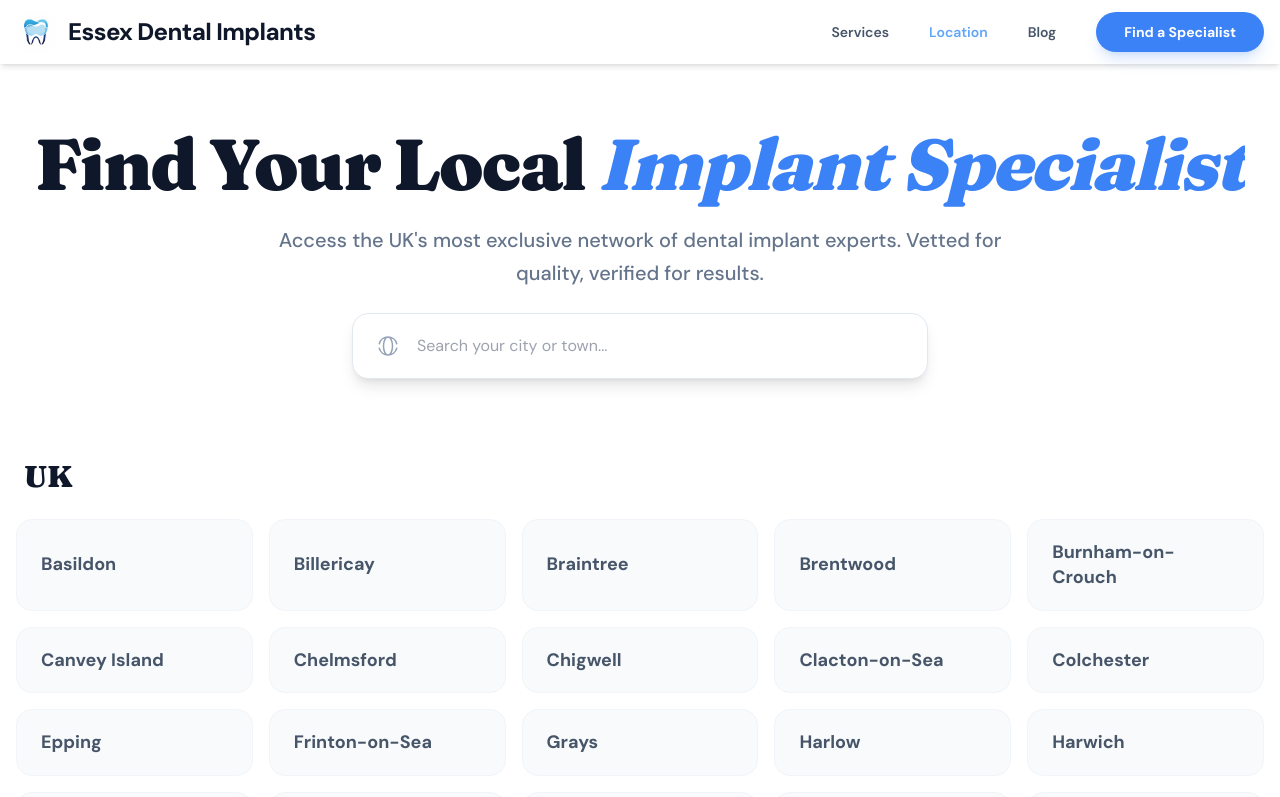
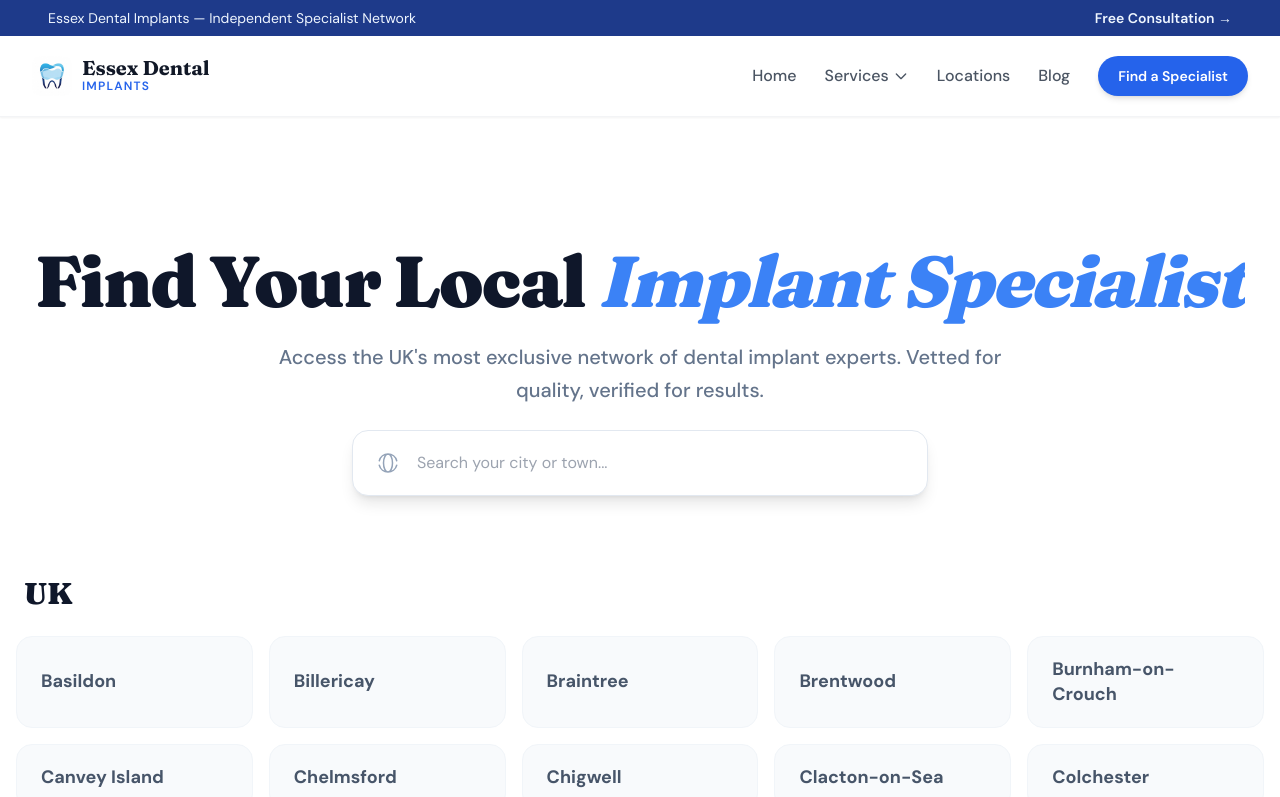
Before and after one commit to nahadgur/ultimessexx, a Next.js app: page /location in a window 1280 px wide. Shown: the top 797 px of the page. Built offline with nearby package versions, Linux system fonts and the light colour scheme.

Commit message:
Update Navigation.tsx

```diff
--- a/components/Navigation.tsx
+++ b/components/Navigation.tsx
@@ -5,6 +5,7 @@ import Link from 'next/link';
 import Image from 'next/image';
 import { usePathname } from 'next/navigation';
 import { Menu, X } from './Icons';
+import { SERVICES } from '@/lib/data';
 
 interface NavigationProps {
   onOpenModal: () => void;
@@ -12,84 +13,90 @@ interface NavigationProps {
 
 export default function Navigation({ onOpenModal }: NavigationProps) {
   const pathname = usePathname();
-  const [isMobileMenuOpen, setIsMobileMenuOpen] = useState(false);
+  const [mobileOpen, setMobileOpen] = useState(false);
   const [scrolled, setScrolled] = useState(false);
 
+  useEffect(() => { setMobileOpen(false); }, [pathname]);
   useEffect(() => {
-    const handleScroll = () => {
-      setScrolled(window.scrollY > 50);
-    };
-    window.addEventListener('scroll', handleScroll);
-    return () => window.removeEventListener('scroll', handleScroll);
+    const onScroll = () => setScrolled(window.scrollY > 10);
+    window.addEventListener('scroll', onScroll, { passive: true });
+    return () => window.removeEventListener('scroll', onScroll);
   }, []);
-
-  const isHome = pathname === '/';
 
   return (
     <>
-      <nav className={`fixed top-0 w-full z-40 transition-all duration-300 ${scrolled || !isHome ? 'glass-effect py-3 shadow-md' : 'bg-slate-900/60 backdrop-blur-md py-6'}`}>
-        <div className="max-w-7xl mx-auto px-4 flex items-center justify-between">
-
-          <Link href="/" className="flex items-center gap-3 cursor-pointer group">
-            <div className={`w-10 h-10 rounded-xl overflow-hidden flex items-center justify-center transition-colors ${scrolled || !isHome ? 'bg-slate-50' : 'bg-white/10'}`}>
-              <Image
-                src="/logo.png"
-                alt="Essex Dental Implants"
-                width={40}
-                height={40}
-                priority
-                className="object-contain"
-              />
-            </div>
-            <span className={`text-2xl font-black tracking-tight transition-colors ${scrolled || !isHome ? 'text-slate-900' : 'text-white'}`}>
-              Essex Dental Implants
-            </span>
-          </Link>
-
-          {/* Desktop Navigation */}
-          <div className={`hidden md:flex items-center space-x-10 text-sm font-semibold transition-colors ${scrolled || !isHome ? 'text-slate-600' : 'text-white/80'}`}>
-            <Link href="/services" className={pathname === '/services' ? 'text-blue-400' : 'hover:text-blue-400'}>Services</Link>
-            <Link href="/location" className={pathname === '/location' ? 'text-blue-400' : 'hover:text-blue-400'}>Location</Link>
-            <Link href="/blog" className={pathname === '/blog' ? 'text-blue-400' : 'hover:text-blue-400'}>Blog</Link>
-            <button onClick={onOpenModal} className="px-7 py-2.5 bg-blue-500 text-white rounded-full font-bold shadow-lg shadow-blue-500/20">
-              Find a Specialist
-            </button>
-          </div>
-
-          {/* Mobile Button */}
-          <button
-            onClick={() => setIsMobileMenuOpen(true)}
-            className={`md:hidden p-2 rounded-xl transition-colors ${scrolled || !isHome ? 'bg-slate-100 text-slate-600' : 'bg-white/10 text-white'}`}
-          >
-            <Menu className="w-6 h-6" />
-          </button>
-        </div>
-      </nav>
-
-      {/* Mobile Menu */}
-      <div
-        className={`fixed inset-0 z-[60] bg-slate-900/30 backdrop-blur-sm transition-opacity duration-500 md:hidden ${isMobileMenuOpen ? 'opacity-100 pointer-events-auto' : 'opacity-0 pointer-events-none'}`}
-        onClick={() => setIsMobileMenuOpen(false)}
-      >
-        <div
-          className={`absolute top-0 right-0 h-full w-[65%] bg-white border-l border-slate-200 p-6 pt-20 flex flex-col space-y-4 transition-transform duration-500 shadow-2xl ${isMobileMenuOpen ? 'translate-x-0' : 'translate-x-full'}`}
-          onClick={(e) => e.stopPropagation()}
-        >
-          <Link href="/" onClick={() => setIsMobileMenuOpen(false)} className="text-left px-4 py-3 font-bold text-slate-700">Home</Link>
-          <Link href="/services" onClick={() => setIsMobileMenuOpen(false)} className="text-left px-4 py-3 font-bold text-slate-700">Services</Link>
-          <Link href="/location" onClick={() => setIsMobileMenuOpen(false)} className="text-left px-4 py-3 font-bold text-slate-700">Location</Link>
-          <Link href="/blog" onClick={() => setIsMobileMenuOpen(false)} className="text-left px-4 py-3 font-bold text-slate-700">Blog</Link>
-          <button
-            onClick={() => {
-              onOpenModal();
-              setIsMobileMenuOpen(false);
-            }}
-            className="text-left px-4 py-3 font-bold text-blue-500"
-          >
-            Find a Specialist
+      {/* Top Bar */}
+      <div className="bg-brand-900 text-brand-50 py-2 px-4 text-sm hidden md:block">
+        <div className="container-width flex justify-between items-center">
+          <span>Essex Dental Implants &mdash; Independent Specialist Network</span>
+          <button onClick={onOpenModal} className="hover:text-white transition-colors font-semibold">
+            Free Consultation &rarr;
           </button>
         </div>
       </div>
+
+      {/* Main Header */}
+      <header className={`sticky top-0 z-40 bg-white/95 backdrop-blur-md border-b transition-shadow duration-200 ${scrolled ? 'shadow-md border-gray-200' : 'shadow-sm border-gray-100'}`}>
+        <div className="container-width">
+          <div className="flex justify-between items-center h-20">
+
+            <Link href="/" className="flex items-center gap-2.5 group">
+              <div className="w-10 h-10 overflow-hidden rounded-lg">
+                <Image src="/logo.png" alt="Essex Dental Implants" width={40} height={40} priority className="object-contain" />
+              </div>
+              <div className="flex flex-col">
+                <span className="font-display font-bold text-xl leading-none text-gray-900">Essex Dental</span>
+                <span className="text-xs text-brand-600 font-semibold tracking-widest uppercase">Implants</span>
+              </div>
+            </Link>
+
+            <nav className="hidden lg:flex items-center gap-1">
+              <Link href="/" className="px-3 py-2 text-gray-600 hover:text-brand-600 font-medium transition-colors rounded-lg hover:bg-brand-50">Home</Link>
+              <div className="relative group">
+                <Link href="/services" className="flex items-center gap-1 px-3 py-2 text-gray-600 group-hover:text-brand-600 font-medium transition-colors rounded-lg group-hover:bg-brand-50">
+                  Services
+                  <svg className="w-4 h-4" fill="none" stroke="currentColor" viewBox="0 0 24 24"><path strokeLinecap="round" strokeLinejoin="round" strokeWidth="2" d="M19 9l-7 7-7-7" /></svg>
+                </Link>
+                <div className="absolute top-full left-0 w-72 bg-white rounded-xl shadow-xl border border-gray-100 opacity-0 invisible group-hover:opacity-100 group-hover:visible transition-all translate-y-2 group-hover:translate-y-0 p-2 z-50">
+                  {SERVICES.map(s => (
+                    <Link key={s.id} href={`/services/${s.id}`} className="block px-4 py-2.5 text-sm text-gray-700 hover:bg-brand-50 hover:text-brand-700 rounded-lg transition-colors">
+                      {s.title}
+                    </Link>
+                  ))}
+                </div>
+              </div>
+              <Link href="/location" className="px-3 py-2 text-gray-600 hover:text-brand-600 font-medium transition-colors rounded-lg hover:bg-brand-50">Locations</Link>
+              <Link href="/blog" className="px-3 py-2 text-gray-600 hover:text-brand-600 font-medium transition-colors rounded-lg hover:bg-brand-50">Blog</Link>
+              <button onClick={onOpenModal} className="ml-3 btn-primary text-sm !py-2.5 !px-5 rounded-full">
+                Find a Specialist
+              </button>
+            </nav>
+
+            <button className="lg:hidden p-2 text-gray-600" onClick={() => setMobileOpen(!mobileOpen)} aria-label="Toggle menu">
+              {mobileOpen ? <X className="w-6 h-6" /> : <Menu className="w-6 h-6" />}
+            </button>
+          </div>
+        </div>
+
+        {mobileOpen && (
+          <div className="lg:hidden bg-white border-t border-gray-100 absolute w-full left-0 shadow-xl z-50 max-h-[80vh] overflow-y-auto">
+            <div className="px-4 pt-2 pb-6 space-y-1">
+              <Link href="/" className="block px-3 py-3 text-base font-medium text-gray-700 hover:bg-gray-50 rounded-lg">Home</Link>
+              <div className="px-3 py-2">
+                <div className="text-xs font-semibold text-gray-400 uppercase tracking-wider mb-2">Services</div>
+                {SERVICES.map(s => (
+                  <Link key={s.id} href={`/services/${s.id}`} className="block py-2 text-sm text-gray-600 hover:text-brand-600">{s.title}</Link>
+                ))}
+              </div>
+              <Link href="/location" className="block px-3 py-3 text-base font-medium text-gray-700 hover:bg-gray-50 rounded-lg">Locations</Link>
+              <Link href="/blog" className="block px-3 py-3 text-base font-medium text-gray-700 hover:bg-gray-50 rounded-lg">Blog</Link>
+              <div className="pt-4 px-3">
+                <button onClick={() => { onOpenModal(); setMobileOpen(false); }} className="block w-full btn-primary text-center">Find a Specialist</button>
+              </div>
+            </div>
+          </div>
+        )}
+      </header>
     </>
   );
 }
```
